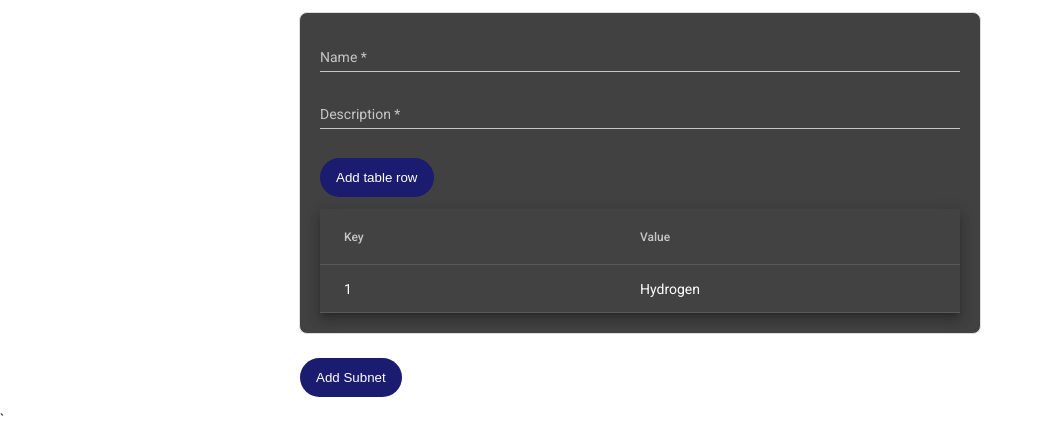
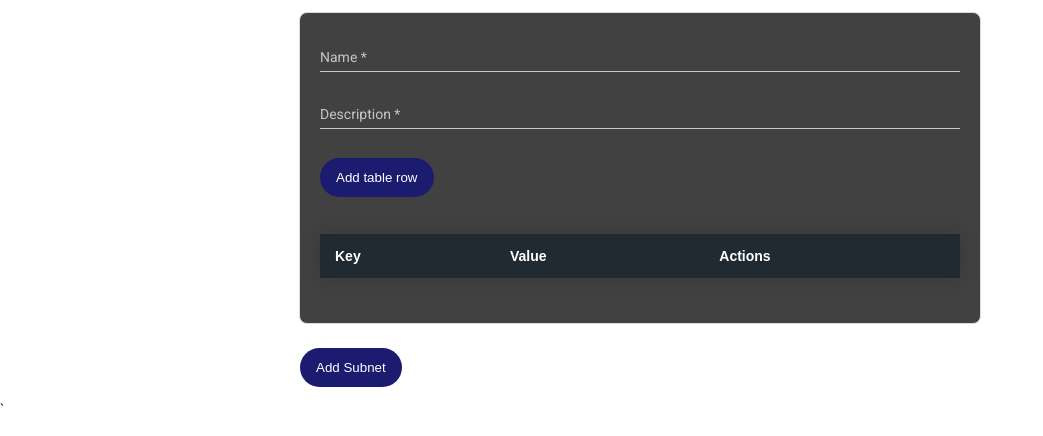
Before and after one commit to WaleedGhori/Angular, an Angular app: page / in a window 1280 px wide. Shown: the top 436 px of the page, without its empty margins (0-1043 px from the left). Built offline with nearby package versions, Linux system fonts and the light colour scheme.

Commit message:
form done

```diff
--- a/src/app/ResourceForm/ResourceForm.component.css
+++ b/src/app/ResourceForm/ResourceForm.component.css
@@ -10,10 +10,53 @@
   .example-full-width {
     width: 100%;
   }
-  table {
+
+
+  .styled-table {
+    border-collapse: collapse;
+    margin: 25px 0;
+    font-size: 14px;
+    font-family: Arial, sans-serif;
     width: 100%;
+    box-shadow: 0 0 20px rgba(0, 0, 0, 0.15);
   }
 
-  .table-height{
-    margin-top: 20px;
+  .styled-table thead tr {
+    background-color: #212a30; /* Green header */
+    color: white;
+    text-align: left;
   }
+
+  .styled-table th,
+  .styled-table td {
+    padding: 12px 15px;
+    text-align: left;
+  }
+
+  .styled-table tbody tr {
+    border-bottom: 1px solid #dddddd;
+  }
+
+  .styled-table tbody tr:nth-of-type(even) {
+    background-color: #f3f3f3;
+  }
+
+  .styled-table tbody tr:last-of-type {
+    border-bottom: 2px solid #364249;
+  }
+
+  .table-input {
+    width: 95%;
+    padding: 8px 10px;
+    font-size: 16px;
+    border: 1px solid #cccccc;
+    border-radius: 4px;
+    box-sizing: border-box;
+  }
+
+  /* .table-input:focus {
+    border-color: #003598;
+    outline: none;
+    box-shadow: 0 0 5px rgba(0, 152, 121, 0.5);
+  }
+   */
--- a/src/app/ResourceForm/ResourceForm.component.html
+++ b/src/app/ResourceForm/ResourceForm.component.html
@@ -11,26 +11,29 @@
 
   <button type="button" (click)="addTableRow()" style="background-color: rgb(27, 27, 112); color: white; margin-top:12px; margin-bottom: 12px; border:none; border-radius: 20px; padding: 12px 16px; cursor: pointer;">Add table row</button>
 
-  <table mat-table [dataSource]="dataSource" class="mat-elevation-z8">
-    <!-- Key Column -->
-    <ng-container matColumnDef="key">
-      <th mat-header-cell *matHeaderCellDef> Key </th>
-      <td mat-cell *matCellDef="let row; let i = index">
-        <input matInput [formControl]="tablerow.at(i).get('key')" placeholder="Enter key">
-      </td>
-    </ng-container>
+  <table class="styled-table">
+    <thead>
+      <tr>
+        <th style="color: white;">Key</th>
+        <th>Value</th>
+        <th>Actions</th>
+      </tr>
+    </thead>
+    <tbody>
+      <tr *ngFor="let row of tablerow.controls; let i = index" [formGroupName]="i">
+        <td>
+          <input class="table-input" formControlName="key" placeholder="Enter a key" />
+        </td>
+        <td>
+          <input class="table-input" formControlName="value" placeholder="Enter a value" />
+        </td>
+        <td>
+          <button type="button" (click)="removeTableRow(i)" style="background-color: red; color: white; border:none; border-radius: 4px; padding: 4px 8px; cursor: pointer;">Remove</button>
+        </td>
+      </tr>
+    </tbody>
+  </table>
 
-    <!-- Value Column -->
-    <ng-container matColumnDef="value">
-      <th mat-header-cell *matHeaderCellDef> Value </th>
-      <td mat-cell *matCellDef="let row; let i = index">
-        <input matInput [formControl]="tablerow.at(i).get('value')" placeholder="Enter value">
-      </td>
-    </ng-container>
-
-    <tr mat-header-row *matHeaderRowDef="displayedColumns"></tr>
-    <tr mat-row *matRowDef="let row; columns: displayedColumns;"></tr>
-  </table>
 
 
     <!-- <mat-form-field class="example-full-width"> -->
@@ -64,3 +67,28 @@
     </div> -->
 
   </form>
+
+
+
+
+  <!-- raw code -->
+ <!-- <table mat-table [dataSource]="dataSource" class="mat-elevation-z8"> -->
+  <!-- Key Column -->
+  <!-- <ng-container matColumnDef="key">
+    <th mat-header-cell *matHeaderCellDef> Key </th>
+    <td mat-cell *matCellDef="let row; let i = index">
+      <input matInput [formControl]="tablerow.at(i).get('key')" placeholder="Enter key">
+    </td>
+  </ng-container> -->
+
+  <!-- Value Column -->
+  <!-- <ng-container matColumnDef="value">
+    <th mat-header-cell *matHeaderCellDef> Value </th>
+    <td mat-cell *matCellDef="let row; let i = index">
+      <input matInput [formControl]="tablerow.at(i).get('value')" placeholder="Enter value">
+    </td>
+  </ng-container> -->
+
+  <!-- <tr mat-header-row *matHeaderRowDef="displayedColumns"></tr> -->
+  <!-- <tr mat-row *matRowDef="let row; columns: displayedColumns;"></tr> -->
+<!-- </table> -->
--- a/src/app/ResourceForm/ResourceForm.component.ts
+++ b/src/app/ResourceForm/ResourceForm.component.ts
@@ -1,58 +1,33 @@
-import { Component } from '@angular/core';
+import { Component, EventEmitter, Output } from '@angular/core';
 import { FormBuilder, FormGroup, FormArray, Validators } from '@angular/forms';
-
-
-
-export interface PeriodicElement {
-  key: string;
-  value: string;
-}
-
-const ELEMENT_DATA: PeriodicElement[] = [
-  {key: "1", value: 'Hydrogen'},
-];
 
 
 
 @Component({
   selector: 'app-resourceForm',
   templateUrl: './resourceForm.component.html',
-  styleUrls: ['./resourceForm.component.css']
+  styleUrls: ['./resourceForm.component.css'],
 })
 export class ResourceFormComponent {
+  @Output() formDataEmitter = new EventEmitter<any>();
+
   networkForm: FormGroup;
 
-  displayedColumns: string[] = ['key', 'value'];
-  dataSource = ELEMENT_DATA;
 
   constructor(private fb: FormBuilder) {
     this.networkForm = this.fb.group({
       fullName: ['', [Validators.required, Validators.minLength(3)]],
       description: ['', Validators.required],
-      tablerow: this.fb.array([])
+      tablerow: this.fb.array([]),
     });
 
-    this.populateTableRows(ELEMENT_DATA);
   }
 
-  populateTableRows(data: PeriodicElement[]): void {
-    data.forEach(element => {
-      this.tablerow.push(
-        this.fb.group({
-          key: [element.key, Validators.required],
-          value: [element.value, Validators.required],
-        })
-      );
-    });
-  }
-
-  get tablerow() {
-      return this.networkForm.get('tablerow') as FormArray;
+  get tablerow(): FormArray {
+    return this.networkForm.get('tablerow') as FormArray;
   }
 
   addTableRow(): void {
-    console.log("waleed");
-
     const rowGroup = this.fb.group({
       key: ['', Validators.required],
       value: ['', Validators.required],
@@ -60,7 +35,12 @@ export class ResourceFormComponent {
     this.tablerow.push(rowGroup);
   }
 
+  removeTableRow(index: number): void {
+    this.tablerow.removeAt(index);
+  }
+
   onSubmit(): void {
+    this.formDataEmitter.emit(this.networkForm.value);
     if (this.networkForm.valid) {
       console.log('Form Data:', this.networkForm.value);
     } else {
--- a/src/app/Vnet/Vnet.component.html
+++ b/src/app/Vnet/Vnet.component.html
@@ -1,4 +1,4 @@
-<app-resourceForm></app-resourceForm>
+<app-resourceForm (formDataEmitter)="onFormDataReceived($event)"></app-resourceForm>
 
 <form [formGroup]="networkForm">
   <button type="button" (click)="addSubnet()" style="margin-left: 300px; background-color: rgb(27, 27, 112); color: white; margin-top:12px; margin-bottom: 12px; border:none; border-radius: 20px; padding: 12px 16px; cursor: pointer;">Add Subnet</button>
--- a/src/app/Vnet/Vnet.component.ts
+++ b/src/app/Vnet/Vnet.component.ts
@@ -10,7 +10,7 @@ export class VnetComponent  {
   @Input() parentForm!: FormGroup;
 
   networkForm: FormGroup;
-
+  resourceFormData: any;
 
   constructor(private fb: FormBuilder) {
     this.networkForm = this.fb.group({
@@ -35,4 +35,9 @@ export class VnetComponent  {
     this.subnets.removeAt(index);
   }
 
+  onFormDataReceived(data: any) {
+    this.resourceFormData = data; // Store the data for use in the template
+    console.log('Received form data:', this.resourceFormData);
+  }
+
 }
```
